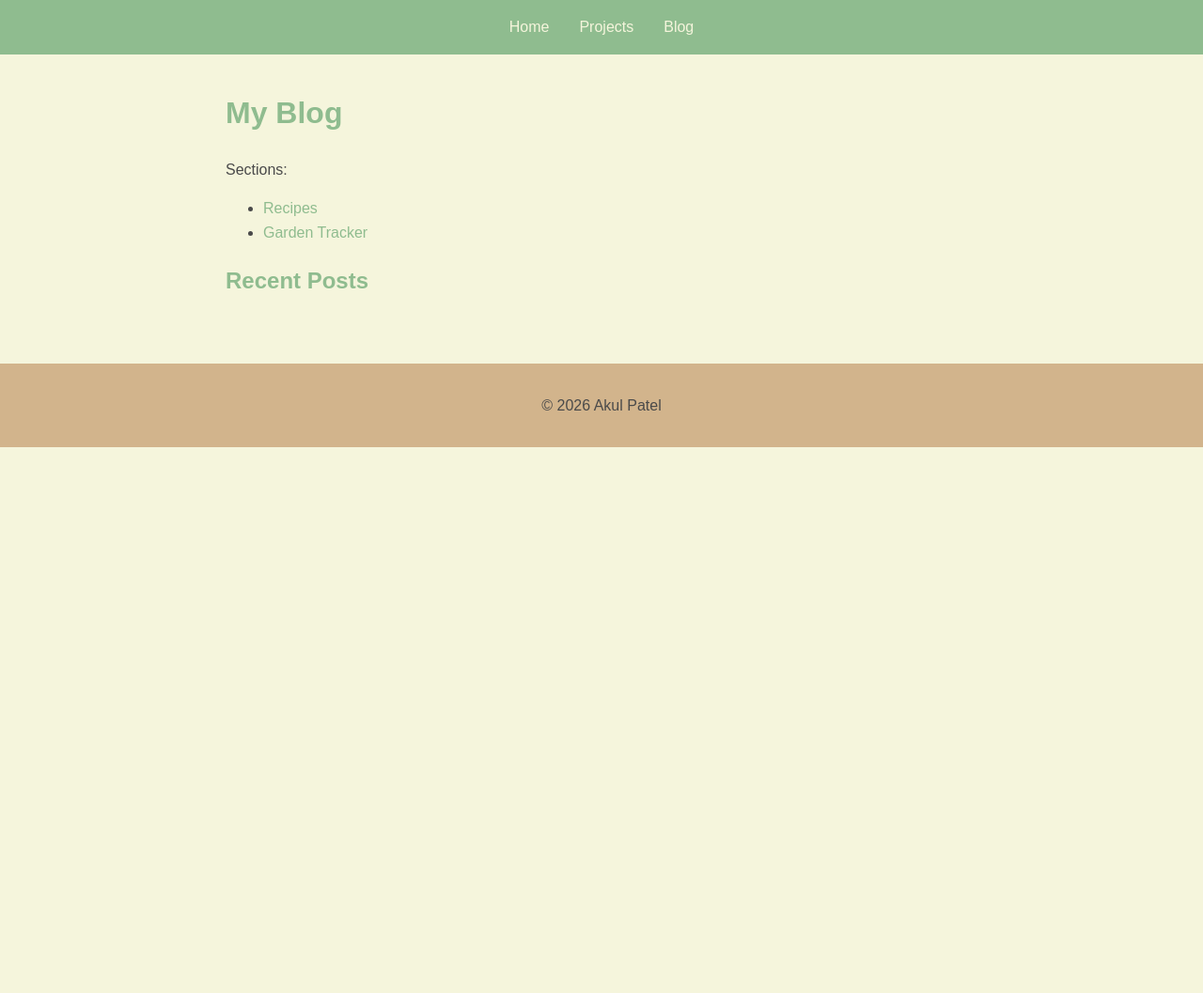
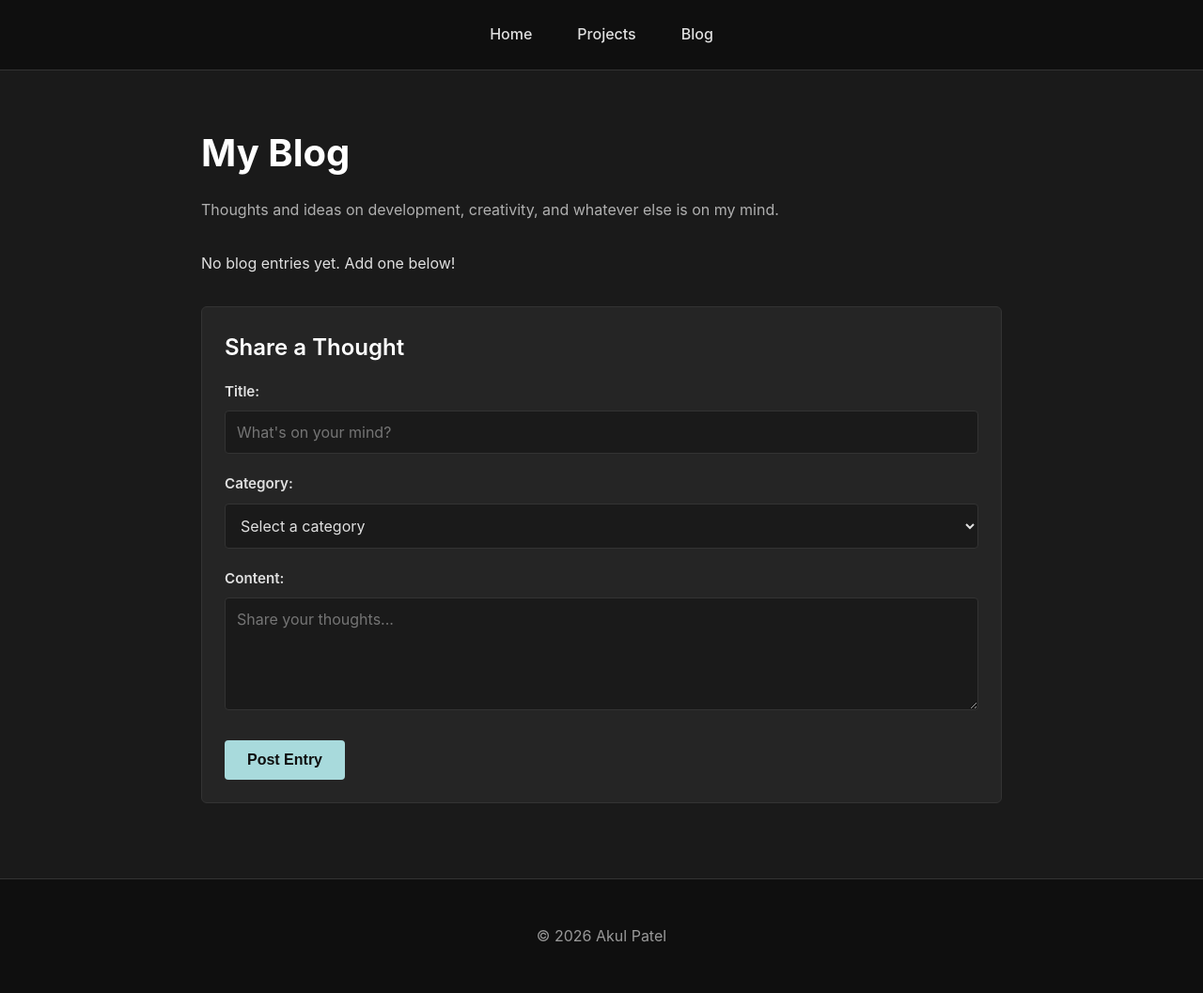
Before and after one commit to AkulPat/akulpat.github.io, a Jekyll site: the page built from blog/index.html, in a window 1280 px wide. Shown: the whole page at 94% size. Built offline with Jekyll 4.4.1, drawn with Linux system fonts in a browser that asks for light colours; before the commit the page ends 900 px from its top, so only the background shows below that.

Commit message:
Redesign site with minimalistic dark theme and separate pages
- Implement sleek dark theme with white/grey/black colors
- Split content into separate pages: home (about/links), projects, blog
- Home page now focused on about me section with social links
- Add proper styling and visual hierarchy to all pages
- Improve responsive design for mobile devices
- Remove tab-based navigation in favor of page-based navigation

```diff
--- a/assets/css/style.css
+++ b/assets/css/style.css
@@ -1,16 +1,21 @@
-/* Minimalistic earthy tones */
+/* Sleek minimalistic dark theme */
+* {
+    box-sizing: border-box;
+}
+
 body {
-    font-family: Arial, sans-serif;
-    background-color: #f5f5dc; /* Beige */
-    color: #4a4a4a; /* Dark gray */
+    font-family: -apple-system, BlinkMacSystemFont, 'Segoe UI', Roboto, Oxygen, Ubuntu, Cantarell, sans-serif;
+    background-color: #1a1a1a;
+    color: #e0e0e0;
     margin: 0;
     padding: 0;
     line-height: 1.6;
 }
 
 header {
-    background-color: #8fbc8f; /* Green */
-    padding: 1rem;
+    background-color: #0f0f0f;
+    border-bottom: 1px solid #333333;
+    padding: 1.5rem 0;
 }
 
 nav ul {
@@ -19,161 +24,172 @@ nav ul {
     margin: 0;
     display: flex;
     justify-content: center;
+    gap: 3rem;
 }
 
 nav li {
-    margin: 0 1rem;
+    margin: 0;
 }
 
 nav a {
-    color: #f5f5dc;
+    color: #e0e0e0;
     text-decoration: none;
+    font-weight: 500;
+    transition: color 0.3s ease;
 }
 
 nav a:hover {
-    text-decoration: underline;
+    color: #ffffff;
 }
 
 main {
-    max-width: 800px;
+    max-width: 900px;
     margin: 0 auto;
-    padding: 1rem;
+    padding: 2rem 1.5rem;
+    min-height: calc(100vh - 200px);
 }
 
 footer {
     text-align: center;
-    padding: 1rem;
-    background-color: #d2b48c; /* Tan */
-    margin-top: 2rem;
+    padding: 2rem 1.5rem;
+    background-color: #0f0f0f;
+    border-top: 1px solid #333333;
+    color: #999999;
+    margin-top: 3rem;
 }
 
-h1, h2, h3 {
-    color: #8fbc8f;
+h1, h2, h3, h4 {
+    color: #ffffff;
+    margin-top: 1.5rem;
+    margin-bottom: 1rem;
+}
+
+h1 {
+    font-size: 2.5rem;
+    font-weight: 700;
+}
+
+h2 {
+    font-size: 2rem;
+    font-weight: 600;
+}
+
+h3 {
+    font-size: 1.5rem;
+    font-weight: 600;
 }
 
 a {
-    color: #8fbc8f;
+    color: #a8dadc;
     text-decoration: none;
+    transition: color 0.3s ease;
 }
 
 a:hover {
-    color: #4a4a4a;
-    text-decoration: underline;
+    color: #ffffff;
 }
 
 /* Hero section */
 .hero-section {
     text-align: center;
-    padding: 2rem 0;
-    border-bottom: 2px solid #8fbc8f;
+    padding: 3rem 0;
     margin-bottom: 2rem;
 }
 
 .hero-section h1 {
     margin: 0.5rem 0;
-    font-size: 2.5rem;
+    font-size: 3rem;
 }
 
 .tagline {
-    font-size: 1.2rem;
-    color: #8fbc8f;
-    margin: 0.5rem 0;
+    font-size: 1.3rem;
+    color: #a8dadc;
+    margin: 0.5rem 0 1.5rem;
+    font-weight: 300;
+}
+
+.bio {
+    font-size: 1.1rem;
+    max-width: 700px;
+    margin: 1.5rem auto;
+    color: #d0d0d0;
+    line-height: 1.8;
 }
 
 .social-links {
-    margin: 1rem 0;
+    margin: 2rem 0;
     display: flex;
-    gap: 1.5rem;
+    gap: 1rem;
     justify-content: center;
+    flex-wrap: wrap;
 }
 
 .social-links a {
     display: inline-block;
-    padding: 0.5rem 1rem;
-    background-color: #8fbc8f;
-    color: #f5f5dc;
+    padding: 0.75rem 1.5rem;
+    background-color: #333333;
+    color: #e0e0e0;
     border-radius: 4px;
-    transition: background-color 0.3s;
+    border: 1px solid #444444;
+    transition: all 0.3s ease;
+    font-weight: 500;
 }
 
 .social-links a:hover {
-    background-color: #7aaa7a;
-    color: #f5f5dc;
-    text-decoration: none;
+    background-color: #a8dadc;
+    color: #0f0f0f;
+    border-color: #a8dadc;
 }
 
-.bio {
-    font-size: 1rem;
-    max-width: 600px;
-    margin: 1rem auto;
+/* Projects section */
+#projects-container > div {
+    padding: 1.5rem;
+    margin-bottom: 1.5rem;
+    background-color: #252525;
+    border-radius: 6px;
+    border-left: 3px solid #a8dadc;
+    transition: transform 0.3s ease, background-color 0.3s ease;
 }
 
-/* Tab navigation */
-.tab-navigation {
-    display: flex;
-    gap: 0.5rem;
-    border-bottom: 2px solid #d2b48c;
-    margin-bottom: 2rem;
-    justify-content: center;
-    flex-wrap: wrap;
+#projects-container > div:hover {
+    background-color: #2d2d2d;
+    transform: translateX(5px);
 }
 
-.tab-btn {
-    padding: 0.75rem 1.5rem;
-    background-color: #f5f5dc;
-    color: #4a4a4a;
-    border: 2px solid #d2b48c;
-    border-bottom: none;
-    cursor: pointer;
-    font-size: 1rem;
-    transition: all 0.3s;
-    border-radius: 4px 4px 0 0;
+#projects-container h2 {
+    margin-top: 0;
+    font-size: 1.3rem;
 }
 
-.tab-btn:hover {
-    background-color: #e8e8d0;
+#projects-container p {
+    color: #b0b0b0;
+    margin-bottom: 0;
 }
 
-.tab-btn.active {
-    background-color: #8fbc8f;
-    color: #f5f5dc;
-    border-color: #8fbc8f;
-}
-
-/* Tab content */
-.tab-content {
-    min-height: 400px;
-}
-
-.tab-pane {
-    display: none;
-    animation: fadeIn 0.3s;
-}
-
-.tab-pane.active {
-    display: block;
-}
-
-@keyframes fadeIn {
-    from {
-        opacity: 0;
-    }
-    to {
-        opacity: 1;
-    }
-}
-
-/* Blog entries */
+/* Blog section */
 .blog-entry {
     padding: 1.5rem;
     margin-bottom: 1.5rem;
-    background-color: #fff;
-    border-left: 4px solid #8fbc8f;
-    border-radius: 2px;
+    background-color: #252525;
+    border-left: 3px solid #a8dadc;
+    border-radius: 6px;
+    transition: transform 0.3s ease, background-color 0.3s ease;
+}
+
+.blog-entry:hover {
+    background-color: #2d2d2d;
+    transform: translateX(5px);
 }
 
 .blog-entry h3 {
     margin-top: 0;
+    color: #ffffff;
+    font-size: 1.3rem;
+}
+
+.blog-entry p {
+    color: #b0b0b0;
+    line-height: 1.8;
 }
 
 .entry-meta {
@@ -181,40 +197,47 @@ a:hover {
     gap: 1rem;
     margin-bottom: 1rem;
     font-size: 0.9rem;
-    color: #8a8a8a;
+    color: #888888;
+    align-items: center;
 }
 
 .category-tag {
     display: inline-block;
-    padding: 0.25rem 0.75rem;
-    background-color: #8fbc8f;
-    color: #f5f5dc;
+    padding: 0.4rem 0.8rem;
+    background-color: #333333;
+    color: #a8dadc;
     border-radius: 12px;
-    font-weight: bold;
+    font-weight: 600;
+    font-size: 0.85rem;
 }
 
 .date {
-    align-self: center;
-}
-
-#projects-container > div,
-#blog-container > div {
-    padding: 1rem 0;
+    color: #888888;
 }
 
 /* Forms */
 form {
-    background-color: #fff;
+    background-color: #252525;
     padding: 1.5rem;
-    border-radius: 4px;
-    margin-top: 1.5rem;
+    border-radius: 6px;
+    margin-top: 2rem;
+    border: 1px solid #333333;
+}
+
+form h3 {
+    margin-top: 0;
 }
 
 label {
     display: block;
-    margin-top: 1rem;
-    font-weight: bold;
-    color: #4a4a4a;
+    margin-top: 1.25rem;
+    font-weight: 600;
+    color: #e0e0e0;
+    font-size: 0.95rem;
+}
+
+label:first-of-type {
+    margin-top: 0;
 }
 
 input[type="text"],
@@ -222,69 +245,97 @@ input[type="date"],
 select,
 textarea {
     width: 100%;
-    padding: 0.5rem;
+    padding: 0.75rem;
     margin-top: 0.5rem;
-    border: 1px solid #d2b48c;
+    border: 1px solid #333333;
     border-radius: 4px;
-    font-family: Arial, sans-serif;
+    font-family: inherit;
     font-size: 1rem;
-    box-sizing: border-box;
+    background-color: #1a1a1a;
+    color: #e0e0e0;
+    transition: border-color 0.3s ease;
+}
+
+input[type="text"]:focus,
+input[type="date"]:focus,
+select:focus,
+textarea:focus {
+    outline: none;
+    border-color: #a8dadc;
+    background-color: #1f1f1f;
 }
 
 textarea {
     resize: vertical;
-    min-height: 100px;
+    min-height: 120px;
 }
 
 button[type="submit"],
 .delete-btn {
-    margin-top: 1rem;
+    margin-top: 1.5rem;
     padding: 0.75rem 1.5rem;
-    background-color: #8fbc8f;
-    color: #f5f5dc;
+    background-color: #a8dadc;
+    color: #0f0f0f;
     border: none;
     border-radius: 4px;
     cursor: pointer;
     font-size: 1rem;
-    transition: background-color 0.3s;
+    font-weight: 600;
+    transition: all 0.3s ease;
 }
 
 button[type="submit"]:hover,
 .delete-btn:hover {
-    background-color: #7aaa7a;
+    background-color: #ffffff;
+    transform: translateY(-2px);
 }
 
 .delete-btn {
     padding: 0.5rem 1rem;
-    font-size: 0.9rem;
+    font-size: 0.85rem;
+    margin-top: 1rem;
+    display: inline-block;
+}
+
+/* Bio section */
+.bio-section {
+    max-width: 700px;
+    margin: 0 auto;
+}
+
+.bio-section h2 {
+    margin-top: 0;
 }
 
 /* Responsive */
-@media (max-width: 600px) {
+@media (max-width: 768px) {
     nav ul {
         flex-direction: column;
-    }
-    nav li {
-        margin: 0.5rem 0;
+        gap: 1rem;
+        align-items: center;
     }
 
     .hero-section h1 {
         font-size: 2rem;
     }
 
+    .tagline {
+        font-size: 1.1rem;
+    }
+
     .social-links {
         flex-direction: column;
-        gap: 0.5rem;
+        gap: 0.75rem;
+        align-items: center;
     }
 
-    .tab-navigation {
-        flex-direction: column;
+    .social-links a {
+        width: 100%;
+        text-align: center;
     }
 
-    .tab-btn {
-        width: 100%;
-        border-radius: 4px;
-        border-bottom: 2px solid #d2b48c;
+    main {
+        padding: 1.5rem 1rem;
     }
 
     .entry-meta {
@@ -292,3 +343,21 @@ button[type="submit"]:hover,
         gap: 0.5rem;
     }
 }
+
+@media (max-width: 480px) {
+    h1 {
+        font-size: 1.75rem;
+    }
+
+    h2 {
+        font-size: 1.5rem;
+    }
+
+    main {
+        padding: 1rem;
+    }
+
+    .hero-section {
+        padding: 2rem 0;
+    }
+}
--- a/blog/index.html
+++ b/blog/index.html
@@ -4,18 +4,31 @@ title: Blog
 ---
 
 <h1>My Blog</h1>
-<p>Sections:</p>
-<ul>
-    <li><a href="/blog/recipes.html">Recipes</a></li>
-    <li><a href="/blog/garden.html">Garden Tracker</a></li>
-</ul>
+<p style="color: #b0b0b0; margin-bottom: 2rem;">Thoughts and ideas on development, creativity, and whatever else is on my mind.</p>
 
-<h2>Recent Posts</h2>
-<ul>
-    {% for post in site.posts %}
-        <li>
-            <a href="{{ post.url }}">{{ post.title }}</a>
-            <span>{{ post.date | date: "%B %d, %Y" }}</span>
-        </li>
-    {% endfor %}
-</ul>
+<div id="blog-container">
+    <!-- Blog entries will be loaded here -->
+</div>
+
+<form id="blog-form">
+    <h3>Share a Thought</h3>
+
+    <label for="entry-title">Title:</label>
+    <input type="text" id="entry-title" placeholder="What's on your mind?" required>
+
+    <label for="entry-category">Category:</label>
+    <select id="entry-category" required>
+        <option value="">Select a category</option>
+        <option value="Development">Development</option>
+        <option value="Design">Design</option>
+        <option value="Life">Life</option>
+        <option value="Other">Other</option>
+    </select>
+
+    <label for="entry-content">Content:</label>
+    <textarea id="entry-content" placeholder="Share your thoughts..." required></textarea>
+
+    <button type="submit">Post Entry</button>
+</form>
+
+<script src="{{ '/assets/js/blog.js' | relative_url }}"></script>
--- a/projects.html
+++ b/projects.html
@@ -4,6 +4,8 @@ title: Projects
 ---
 
 <h1>My Projects</h1>
+<p style="color: #b0b0b0; margin-bottom: 2rem;">A collection of projects I've worked on. Click on any project to view it on GitHub.</p>
+
 <div id="projects-container">
     <!-- Projects will be loaded here -->
 </div>
```
Also changed, not shown: index.html (+11 -50 lines).
